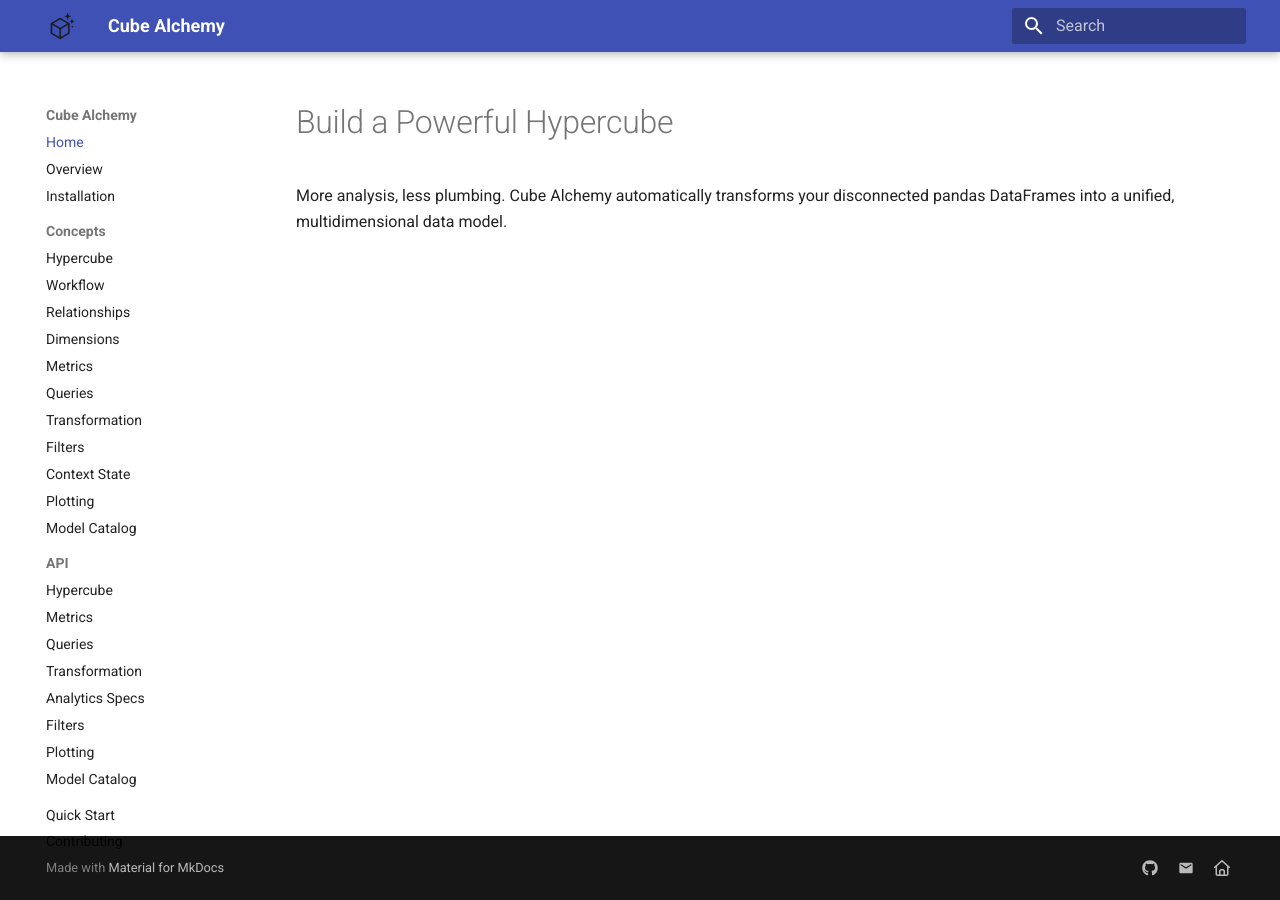
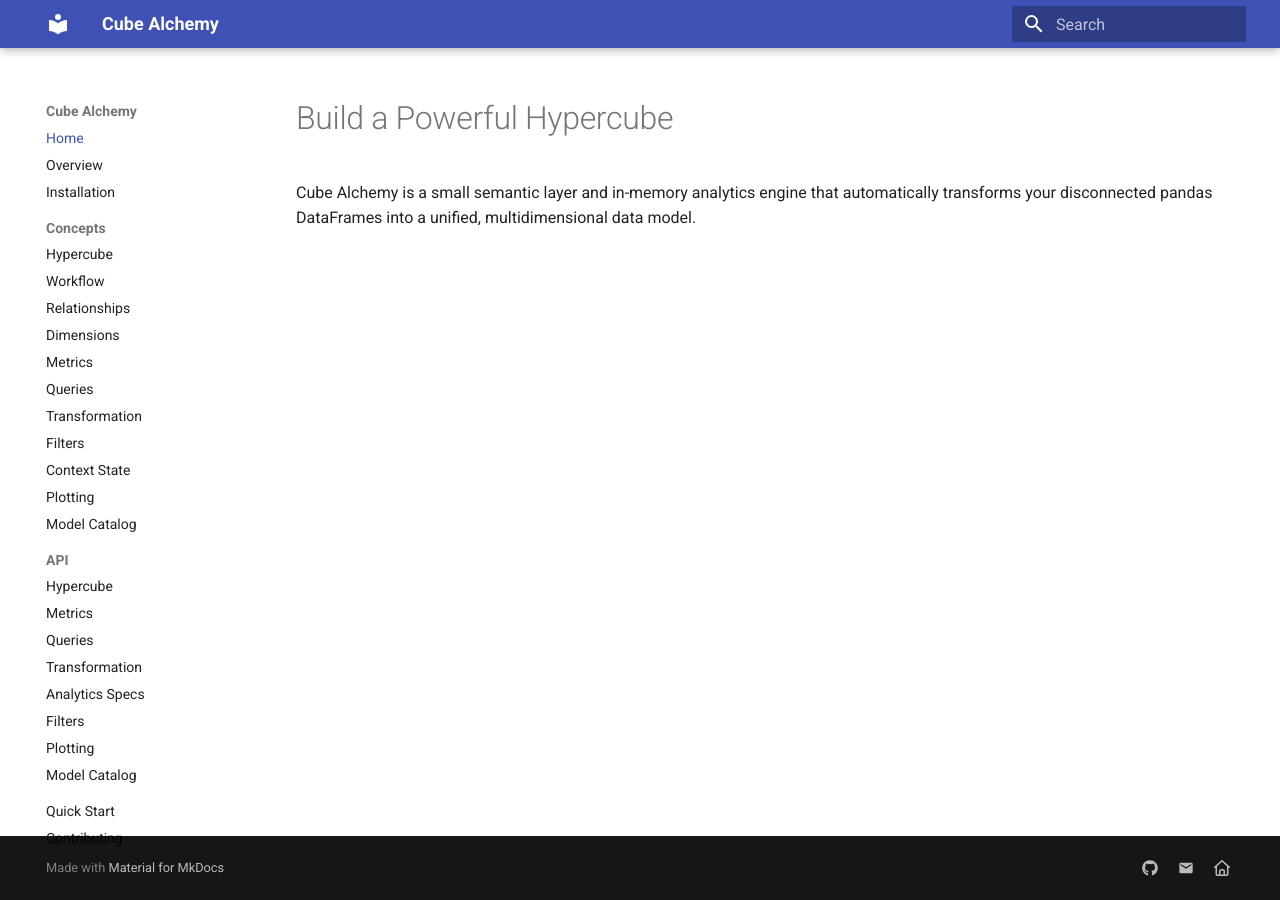
Before and after one commit to cube-alchemy/cube-alchemy, an MkDocs documentation site: the page built from docs/index.md, in a window 1280 px wide. Built offline with MkDocs 1.6.1 and Material for MkDocs 9.7.7, drawn with Linux system fonts in a browser that asks for light colours.

Commit message:
New Logo and Brand

```diff
--- a/docs/index.md
+++ b/docs/index.md
@@ -1,3 +1,3 @@
 # Build a Powerful Hypercube
 
-More analysis, less plumbing. Cube Alchemy automatically transforms your disconnected pandas DataFrames into a unified, multidimensional data model.
+Cube Alchemy is a small semantic layer and in-memory analytics engine that automatically transforms your disconnected pandas DataFrames into a unified, multidimensional data model.
--- a/mkdocs.yml
+++ b/mkdocs.yml
@@ -4,8 +4,8 @@
 
 theme:
   name: material
-  logo: assets/cube-alchemy-logo.png
-  favicon: assets/cube-alchemy-logo.png
+  #logo: assets/cube-alchemy-logo.png
+  #favicon: assets/cube-alchemy-logo.png
   features:
     - navigation.expand
     - navigation.sections
```
Also changed, not shown: README.md (+5 -4 lines), docs/assets/cube-alchemy-logo.png.
